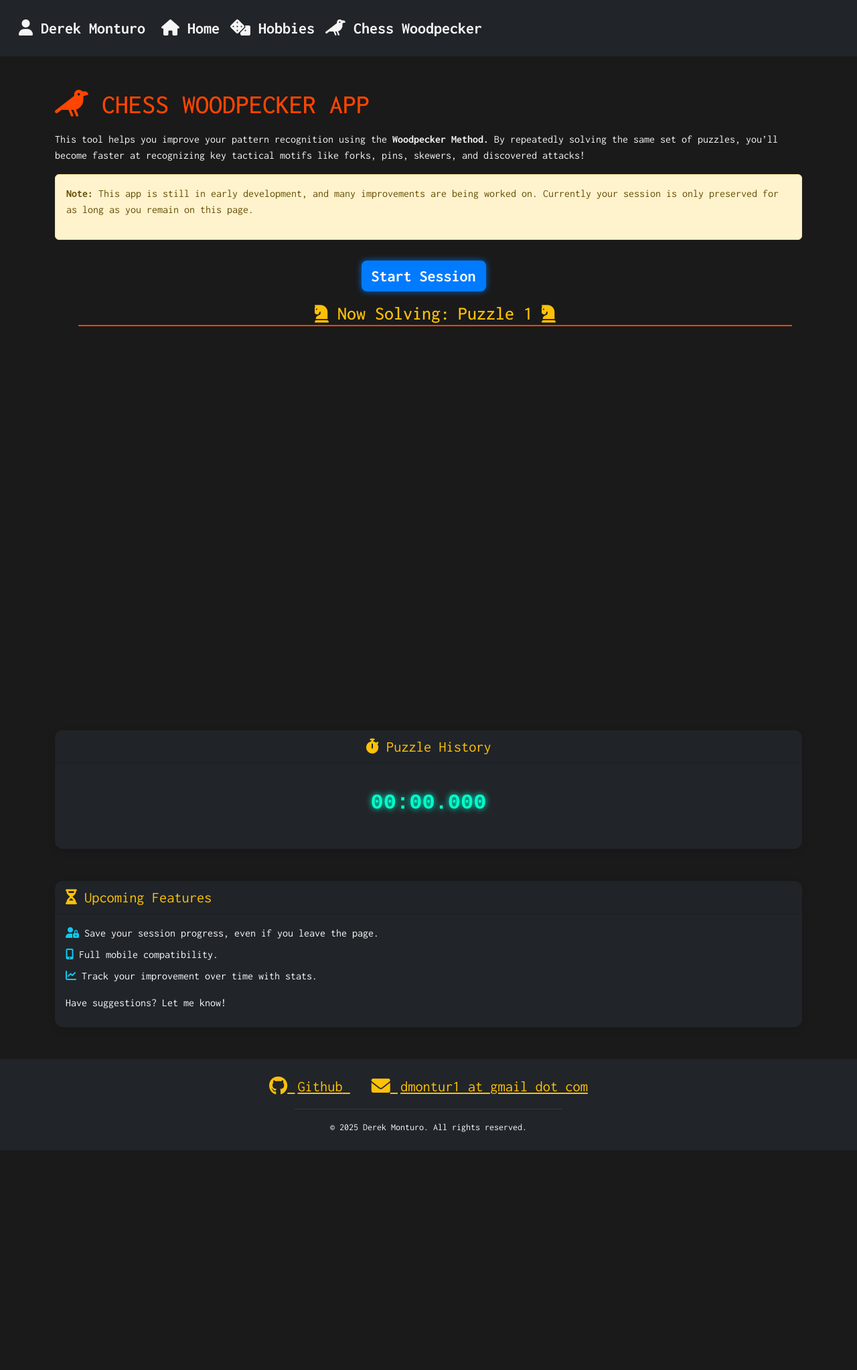
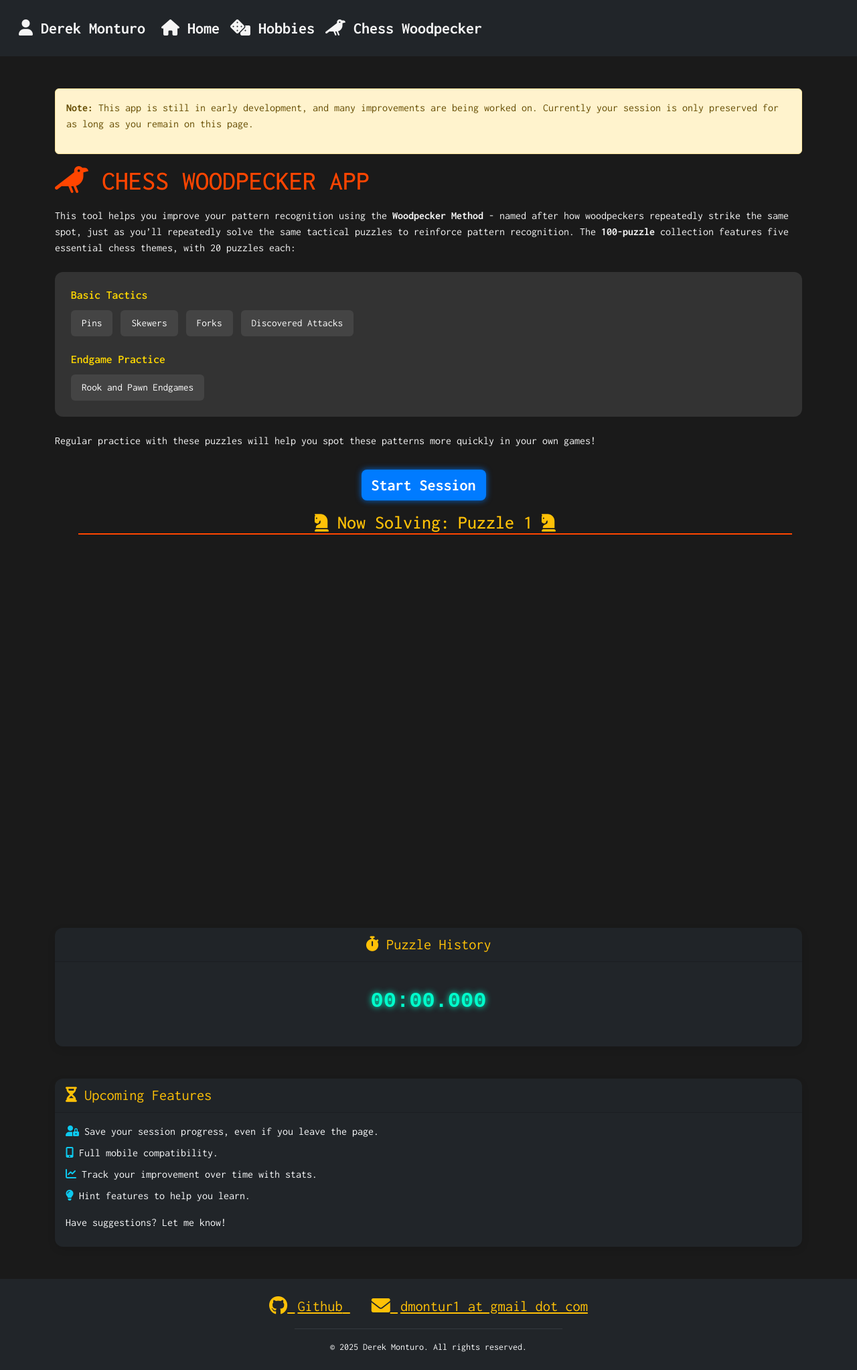
Before and after one commit to drmDev/drmDev.github.io, a Jekyll site: the page built from puzzles.md, in a window 1280 px wide. Shown: the whole page at 67% size. Built offline with Jekyll 4.4.1, drawn with Linux system fonts in a browser that asks for light colours; nearby versions of some CDN libraries; before the commit the page ends 1717 px from its top, so only the background shows below that.

Commit message:
look nicer

```diff
--- a/assets/css/style.css
+++ b/assets/css/style.css
@@ -153,6 +153,49 @@ h6 {
     margin-right: 10px;
 }
 
+/* Woodpecker styling */
+/* Add this CSS to your stylesheet */
+.puzzle-categories {
+    background: #333;
+    border-radius: 12px;
+    padding: 1.5rem;
+    margin: 1.5rem 0;
+}
+
+.category-group {
+    margin-bottom: 1.5rem;
+}
+
+.category-group:last-child {
+    margin-bottom: 0;
+}
+
+.category-group h3 {
+    color: #ffd700;
+    font-size: 1.1rem;
+    margin-bottom: 0.75rem;
+    font-weight: 600;
+}
+
+.category-items {
+    display: flex;
+    flex-wrap: wrap;
+    gap: 0.75rem;
+}
+
+.category-items span {
+    background: #444;
+    padding: 0.5rem 1rem;
+    border-radius: 6px;
+    color: #fff;
+    font-size: 0.95rem;
+    transition: background-color 0.2s ease;
+}
+
+.category-items span:hover {
+    background: #555;
+}
+
 /* Puzzles Styling */
 .btn {
     padding: 10px 20px;
@@ -283,7 +326,24 @@ h6 {
 #puzzleHistoryCard .card-body {
     padding: 1.25rem;
 }
+
 /* History Entry Styling */
+#puzzleHistory li .status-icon {
+    display: inline-flex;
+    align-items: center;
+    justify-content: center;
+    width: 24px;
+    height: 24px;
+}
+
+#puzzleHistory li .status-icon.success {
+    color: #4CAF50;
+}
+
+#puzzleHistory li .status-icon.failure {
+    color: #f44336;
+}
+
 #puzzleHistory li {
     display: grid;
     grid-template-columns: 1fr 1fr 1fr 2fr 1fr;
@@ -305,6 +365,19 @@ h6 {
     white-space: nowrap;
     overflow: hidden;
     text-overflow: ellipsis;
+    color: #ffb74d;
+    text-decoration: none;
+    transition: all 0.2s ease;
+}
+
+#puzzleHistory li b {
+    color: #ffd700; /* Golden color for puzzle numbers */
+    font-weight: 600;
+}
+
+#puzzleHistory li a:hover {
+    color: #ffd700; /* Golden hover state */
+    text-decoration: underline;
 }
 
 #puzzleHistory li .elapsed-time {
@@ -317,18 +390,19 @@ h6 {
     text-align: center;
 }
 
+#puzzleHistory li .elapsed-time.success {
+    background-color: #4CAF50;
+    color: white;
+}
+
+#puzzleHistory li .elapsed-time.failure {
+    background-color: #f44336;
+    color: white;
+}
+
 #puzzleHistory li .category {
     font-style: italic;
-}
-
-#puzzleHistory li a {
-    color: #ffb74d;
-    text-decoration: none;
-}
-
-#puzzleHistory li a:hover {
-    color: #ff9800;
-    text-decoration: underline;
+    color: #d180ad;
 }
 
 /* Enhanced failure message styling */
--- a/assets/js/puzzles.js
+++ b/assets/js/puzzles.js
@@ -1,11 +1,5 @@
-import {
-    Chessground
-}
-from "https://cdnjs.cloudflare.com/ajax/libs/chessground/9.1.1/chessground.min.js";
-import {
-    Chess
-}
-from "https://cdnjs.cloudflare.com/ajax/libs/chess.js/0.13.4/chess.min.js";
+import { Chessground } from "https://cdnjs.cloudflare.com/ajax/libs/chessground/9.1.1/chessground.min.js";
+import { Chess } from "https://cdnjs.cloudflare.com/ajax/libs/chess.js/0.13.4/chess.min.js";
 
 document.addEventListener("DOMContentLoaded", async function () {
     const baseUrl = (window.location.hostname === 'localhost' || window.location.hostname === '127.0.0.1')
@@ -26,11 +20,20 @@ document.addEventListener("DOMContentLoaded", async function () {
     let currentSolutionIndex = 0;
     let autoSolveTimeout = null;
 
+    const SQUARES = [
+        'a8', 'b8', 'c8', 'd8', 'e8', 'f8', 'g8', 'h8',
+        'a7', 'b7', 'c7', 'd7', 'e7', 'f7', 'g7', 'h7',
+        'a6', 'b6', 'c6', 'd6', 'e6', 'f6', 'g6', 'h6',
+        'a5', 'b5', 'c5', 'd5', 'e5', 'f5', 'g5', 'h5',
+        'a4', 'b4', 'c4', 'd4', 'e4', 'f4', 'g4', 'h4',
+        'a3', 'b3', 'c3', 'd3', 'e3', 'f3', 'g3', 'h3',
+        'a2', 'b2', 'c2', 'd2', 'e2', 'f2', 'g2', 'h2',
+        'a1', 'b1', 'c1', 'd1', 'e1', 'f1', 'g1', 'h1'
+    ];
+
     const boardElement = document.getElementById("chessboard");
 
-    // Add this to track when the session starts
     document.getElementById("startPuzzle").addEventListener("click", function () {
-        console.log("🎮 Starting new puzzle session");
         startStopwatch();
         loadPuzzle();
         toggleSessionButtons(true);
@@ -93,10 +96,6 @@ document.addEventListener("DOMContentLoaded", async function () {
     }
 
     function resetAndSolvePuzzle() {
-        console.log("🎯 resetAndSolvePuzzle started", {
-            currentSolutionIndex,
-            currentPuzzleIndex
-        });
 
         // Reset game to initial position
         game = new Chess();
@@ -109,34 +108,20 @@ document.addEventListener("DOMContentLoaded", async function () {
             });
         }
 
-        board.set({
-            fen: game.fen(),
-            lastMove: [],
-            turnColor: game.turn() === 'w' ? 'white' : 'black',
-            movable: {
-                color: null
-            } // Prevent user moves during replay
-        });
+        // during the reset, do not allow the user to move the pieces
+        updateBoardState(game.fen(), [], false);
 
         currentSolutionIndex = 0;
-        console.log("🎮 Board reset complete, starting auto-solve sequence");
 
-        // Ensure next puzzle doesn't load until auto-solve is done
         updateTurnDisplay(true); // Update turn display to "Loading next puzzle"
         playSolutionAutomatically(() => {
-            console.log("⏭️ Auto-solve complete. Now loading next puzzle.");
             setTimeout(loadNextPuzzle, 2000);
         });
     }
 
     function playSolutionAutomatically(onComplete) {
-        console.log("🎬 playSolutionAutomatically", {
-            currentSolutionIndex,
-            totalMoves: currentPuzzleData.solutionSAN.length
-        });
 
         if (currentSolutionIndex >= currentPuzzleData.solutionSAN.length) {
-            console.log("✅ Solution playback complete");
             autoSolveTimeout = setTimeout(() => {
                 if (onComplete)
                     onComplete();
@@ -147,76 +132,97 @@ document.addEventListener("DOMContentLoaded", async function () {
         const nextMoveSAN = currentPuzzleData.solutionSAN[currentSolutionIndex];
         const move = game.move(nextMoveSAN);
         if (!move) {
-            console.error("❌ Failed to make move:", nextMoveSAN);
             return;
         }
 
         updateBoardState(game.fen(), [move.from, move.to], false);
 
         currentSolutionIndex++;
-
-        // Store timeout ID so we can clear it if needed
         autoSolveTimeout = setTimeout(() => playSolutionAutomatically(onComplete), 2000);
     }
 
     async function convertUCIToSAN(uciMoves, initialFEN) {
+        // Create a temporary chess game instance with the given position
         const tempGame = new Chess(initialFEN);
+
+        // Convert each UCI move to SAN notation
         const sanMoves = uciMoves.map(uci => {
+            // UCI format example: "e2e4" or "e7e8q" (for promotion)
+            // slice(0,2) gets the 'from' square (e.g., "e2")
+            // slice(2,4) gets the 'to' square (e.g., "e4")
+            // uci[4] gets the promotion piece if it exists (e.g., "q" for queen)
             const move = tempGame.move({
                 from: uci.slice(0, 2),
                 to: uci.slice(2, 4),
                 promotion: uci[4] || undefined
             }, {
-                sloppy: true
+                sloppy: true // Allows more flexible move parsing
             });
 
-            return move ? move.san : null;
+            return move ? move.san : null; // Remove any null moves that failed to convert
         }).filter(m => m);
 
         return sanMoves;
     }
 
     async function loadPuzzle() {
-        console.log(`🎯 Loading puzzle ${currentPuzzleIndex + 1}`, {
-            currentSolutionIndex,
-            autoSolveTimeout
-        });
-
         if (currentPuzzleIndex >= dbPuzzles.length) {
-            currentPuzzleIndex = 0; // Reset to first puzzle
+            currentPuzzleIndex = 0;
             return;
         }
 
         const puzzleMetadata = dbPuzzles[currentPuzzleIndex];
 
         try {
-            const response = await fetch(`https://lichess.org/api/puzzle/${puzzleMetadata.lichess_id}`);
-            if (!response.ok)
+            currentPuzzleData = await fetchPuzzleData(puzzleMetadata.lichess_id);
+            initializePuzzleState();
+            await setupGamePosition();
+            initializeChessboard();
+            updateTurnDisplay();
+
+            console.log("✅ Puzzle loaded successfully", {
+                isWhiteTurn: game.turn() === 'w',
+                solution: currentPuzzleData.solutionSAN,
+                fen: game.fen()
+            });
+        } catch (error) {
+            currentPuzzleIndex++;
+            loadPuzzle();
+        }
+    }
+
+    async function fetchPuzzleData(lichessId) {
+        const response = await fetch(`https://lichess.org/api/puzzle/${lichessId}`);
+        if (!response.ok) {
             throw new Error(`HTTP error! status: ${response.status}`);
+        }
+        return await response.json();
+    }
 
-            currentPuzzleData = await response.json();
-
+    function initializePuzzleState() {
         puzzleStartTime = Date.now();
         document.getElementById("puzzleTitle").textContent = `Puzzle ${currentPuzzleIndex + 1}`;
+        currentSolutionIndex = 0;
+        stopAutoSolve();
+    }
 
-            currentSolutionIndex = 0;
-            stopAutoSolve(); // Ensure any previous timeouts are cleared
-
+    async function setupGamePosition() {
         const pgnMoves = currentPuzzleData.game.pgn.split(' ').filter(m => !/\d+\./.test(m));
         const initialPly = currentPuzzleData.puzzle.initialPly;
 
         game = new Chess();
 
         for (let i = 0; i < initialPly + 1; i++) {
-                game.move(pgnMoves[i], {
-                    sloppy: true
-                });
+            game.move(pgnMoves[i], { sloppy: true });
         }
 
         currentPuzzleData.solutionSAN = await convertUCIToSAN(
             currentPuzzleData.puzzle.solution,
-                    game.fen());
+            game.fen()
+        );
+    }
 
+    function initializeChessboard() {
         const isWhiteTurn = game.turn() === 'w';
 
         board = Chessground(boardElement, {
@@ -234,35 +240,13 @@ document.addEventListener("DOMContentLoaded", async function () {
                 }
             },
             highlight: {
-                    lastMove: true, // Keep last move highlighted as per request
+                lastMove: true,
                 check: true
             }
         });
-
-            updateTurnDisplay();
-            console.log("✅ Puzzle loaded successfully", {
-                isWhiteTurn: game.turn() === 'w',
-                solution: currentPuzzleData.solutionSAN,
-                fen: game.fen()
-            });
-        } catch (error) {
-            console.error("❌ Failed to load puzzle:", error);
-            currentPuzzleIndex++;
-            loadPuzzle(); // Try the next puzzle if error occurs
-        }
     }
 
     function getLegalMoves(chess) {
-        const SQUARES = [
-            'a8', 'b8', 'c8', 'd8', 'e8', 'f8', 'g8', 'h8',
-            'a7', 'b7', 'c7', 'd7', 'e7', 'f7', 'g7', 'h7',
-            'a6', 'b6', 'c6', 'd6', 'e6', 'f6', 'g6', 'h6',
-            'a5', 'b5', 'c5', 'd5', 'e5', 'f5', 'g5', 'h5',
-            'a4', 'b4', 'c4', 'd4', 'e4', 'f4', 'g4', 'h4',
-            'a3', 'b3', 'c3', 'd3', 'e3', 'f3', 'g3', 'h3',
-            'a2', 'b2', 'c2', 'd2', 'e2', 'f2', 'g2', 'h2',
-            'a1', 'b1', 'c1', 'd1', 'e1', 'f1', 'g1', 'h1'
-        ];
         const dests = new Map();
         const currentTurn = chess.turn();
 
@@ -291,19 +275,17 @@ document.addEventListener("DOMContentLoaded", async function () {
         const puzzleLink = puzzleMetadata ?
 `https://lichess.org/training/${puzzleMetadata.lichess_id}` : "#";
 
-        const puzzleNumber = currentPuzzleIndex + 1; // Directly use currentPuzzleIndex + 1
-        const statusIcon = success ?
-            '<span class="status-icon" style="color:green;">✔️</span>' :
-            '<span class="status-icon" style="color:red;">❌</span>';
-
-        const statusClass = success ? 'success-time' : 'failure-time'; // Apply class for success or failure
+        const puzzleNumber = currentPuzzleIndex + 1;
+        const statusElement = success ?
+            '<span class="status-icon success">✔️</span>' :
+            '<span class="status-icon failure">❌</span>';
 
         const historyEntry = `
         <li>
             <b>Puzzle ${puzzleNumber}</b>
-        <span class="elapsed-time ${statusClass}">${formattedTime}</span>
-        ${statusIcon}
-        <i class="category">${category} </i>
+            <span class="elapsed-time ${success ? 'success' : 'failure'}">${formattedTime}</span>
+            ${statusElement}
+            <i class="category">${category}</i>
             <a href="${puzzleLink}" target="_blank">View Puzzle</a>
         </li>`;
         document.getElementById("puzzleHistory").innerHTML += historyEntry;
@@ -320,8 +302,8 @@ document.addEventListener("DOMContentLoaded", async function () {
         const turnIndicator = document.getElementById('turnIndicator');
 
         if (isPuzzleComplete) {
-            turnIndicator.textContent = '... Loading next puzzle ...'; // Change text when the puzzle is complete
-            turnIndicator.className = 'turn-display loading'; // Optional: Add a custom class for styling
+            turnIndicator.textContent = '... Loading next puzzle ...';
+            turnIndicator.className = 'turn-display loading';
         } else {
             const turnColor = game.turn() === 'w' ? 'White' : 'Black';
             turnIndicator.textContent = `${turnColor} to move`;
@@ -330,21 +312,17 @@ document.addEventListener("DOMContentLoaded", async function () {
     }
 
     function onPuzzleComplete() {
-        logPuzzleCompletion(true); // Log puzzle completion (Success)
-        updateTurnDisplay(true); // Update the turn display to indicate loading of the next puzzle
-        setTimeout(loadNextPuzzle, 2000); // Delay before loading the next one
+        logPuzzleCompletion(true);
+        updateTurnDisplay(true);
+        setTimeout(loadNextPuzzle, 2000);
     }
 
     function onPuzzleFailure() {
-        logPuzzleCompletion(false); // Failure
+        logPuzzleCompletion(false);
         resetAndSolvePuzzle();
     }
 
     function loadNextPuzzle() {
-        console.log("⏭️ Loading next puzzle", {
-            currentPuzzleIndex,
-            currentSolutionIndex
-        });
 
         currentPuzzleIndex++;
         loadPuzzle();
@@ -376,28 +354,18 @@ document.addEventListener("DOMContentLoaded", async function () {
             return;
         }
 
-        // Update board after player's move
         updateBoardState(game.fen(), [orig, dest]);
         currentSolutionIndex++;
 
         if (currentSolutionIndex >= currentPuzzleData.solutionSAN.length) {
-            console.log("🎉 Puzzle completed successfully");
-            onPuzzleComplete(); // Puzzle is complete
+            onPuzzleComplete();
         } else {
-            // Make opponent's move after a short delay
-            console.log("🤖 Waiting to make AI move...");
             setTimeout(aiMove, 500);
         }
     }
 
     function aiMove() {
-        console.log("🤖 AI making move", {
-            currentSolutionIndex,
-            totalMoves: currentPuzzleData.solutionSAN.length
-        });
-
         if (!currentPuzzleData || currentSolutionIndex >= currentPuzzleData.solutionSAN.length) {
-            console.log("⚠️ AI move attempted but puzzle is complete");
             return;
         }
 
@@ -405,14 +373,8 @@ document.addEventListener("DOMContentLoaded", async function () {
         const move = game.move(nextMoveSAN);
 
         if (!move) {
-            console.error("❌ AI failed to make move:", nextMoveSAN);
             return;
         }
-
-        console.log("✅ AI move complete", {
-            move: nextMoveSAN,
-            newFen: game.fen()
-        });
 
         updateBoardState(game.fen(), [move.from, move.to]);
         currentSolutionIndex++;
--- a/puzzles.md
+++ b/puzzles.md
@@ -4,13 +4,34 @@ title: "Chess Woodpecker App"
 permalink: /puzzles/
 ---
 
-<h1><i class="fa-solid fa-crow"></i> Chess Woodpecker App</h1>
-
-{{ "This tool helps you improve your pattern recognition using the **Woodpecker Method.** By repeatedly solving the same set of puzzles, you'll become faster at recognizing key tactical motifs like forks, pins, skewers, and discovered attacks!" | markdownify }}
-
 <div class="alert alert-warning" role="alert">
     {{ "**Note:** This app is still in early development, and many improvements are being worked on. Currently your session is only preserved for as long as you remain on this page." | markdownify }}
 </div>
+
+<h1><i class="fa-solid fa-crow"></i> Chess Woodpecker App</h1>
+
+{{ "This tool helps you improve your pattern recognition using the **Woodpecker Method** - named after how woodpeckers repeatedly strike the same spot, just as you'll repeatedly solve the same tactical puzzles to reinforce pattern recognition. The **100-puzzle** collection features five essential chess themes, with 20 puzzles each:
+
+<div class='puzzle-categories'>
+    <div class='category-group'>
+        <h3>Basic Tactics</h3>
+        <div class='category-items'>
+            <span>Pins</span>
+            <span>Skewers</span>
+            <span>Forks</span>
+            <span>Discovered Attacks</span>
+        </div>
+    </div>
+
+    <div class='category-group'>
+        <h3>Endgame Practice</h3>
+        <div class='category-items'>
+            <span>Rook and Pawn Endgames</span>
+        </div>
+    </div>
+</div>
+
+Regular practice with these puzzles will help you spot these patterns more quickly in your own games!" | markdownify }}
 
 <div id="puzzle-container" class="text-center container-fluid">
     <!-- Control buttons row -->
@@ -47,10 +68,9 @@ permalink: /puzzles/
         </div>
     </div>
 
-    <!-- Rest of your container... -->
+    <!-- Board and turn indicator -->
     <div id="turnIndicator" class="turn-display"></div>
     <div id="chessboard" class="responsive-board"></div>
-    <p id="puzzleDetails" class="mt-3" style="font-size: 18px;"></p>
 </div>
 
 <div id="puzzleHistoryCard" class="card bg-dark text-light mt-4">
@@ -76,18 +96,16 @@ permalink: /puzzles/
             <li><i class="fas fa-user-lock text-info"></i> Save your session progress, even if you leave the page.</li>
             <li><i class="fas fa-mobile-alt text-info"></i> Full mobile compatibility.</li>
             <li><i class="fas fa-chart-line text-info"></i> Track your improvement over time with stats.</li>
+            <li><i class="fas fa-lightbulb text-info"></i> Hint features to help you learn.</li>
         </ul>
         <p>Have suggestions? Let me know!</p>
     </div>
 </div>
 
-<!-- Import Chessground and Chess.js from CDN -->
 <script type="module">
     import { Chessground } from "https://cdnjs.cloudflare.com/ajax/libs/chessground/9.1.1/chessground.min.js";
     import { Chess } from "https://cdnjs.cloudflare.com/ajax/libs/chess.js/0.13.4/chess.min.js";
 </script>
 
 <script src="https://cdn.jsdelivr.net/npm/dayjs@1.10.7/dayjs.min.js"></script>
-
-<!-- Link to your puzzles.js file -->
 <script type="module" src="/assets/js/puzzles.js"></script>
```
Lines whose indentation alone changed are shown as unchanged.
